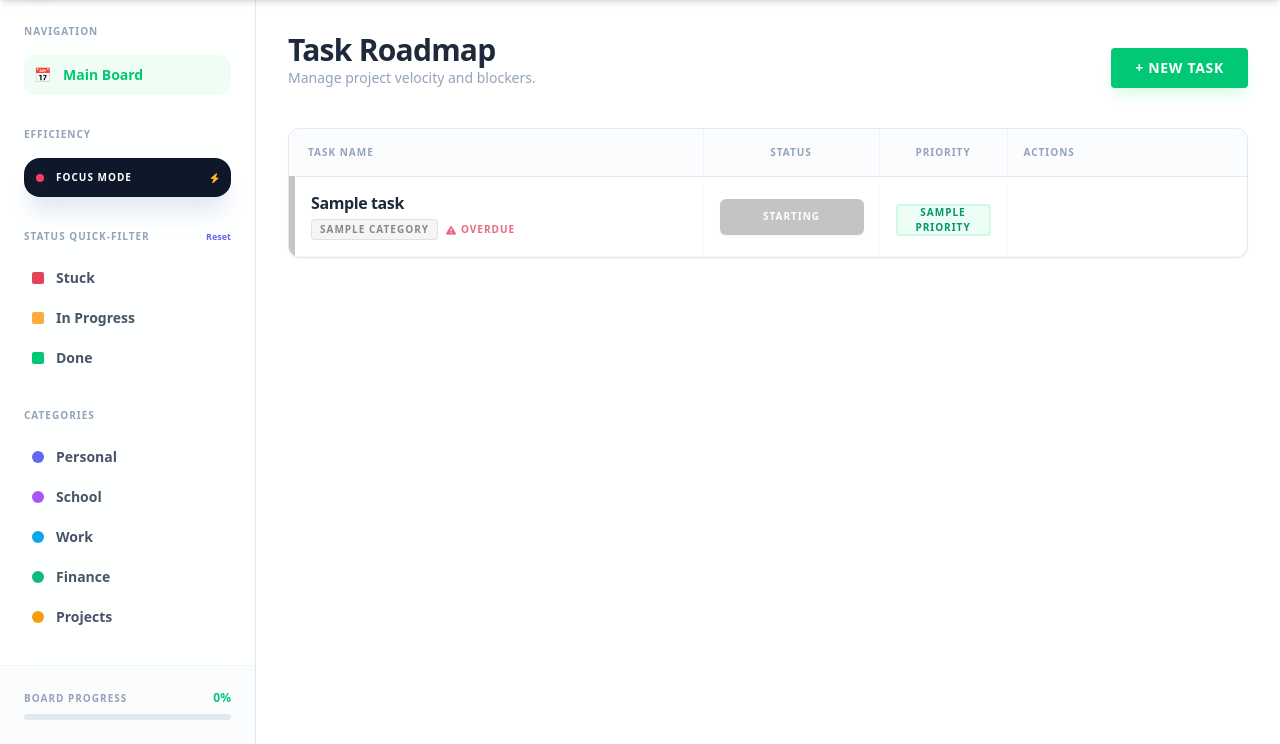
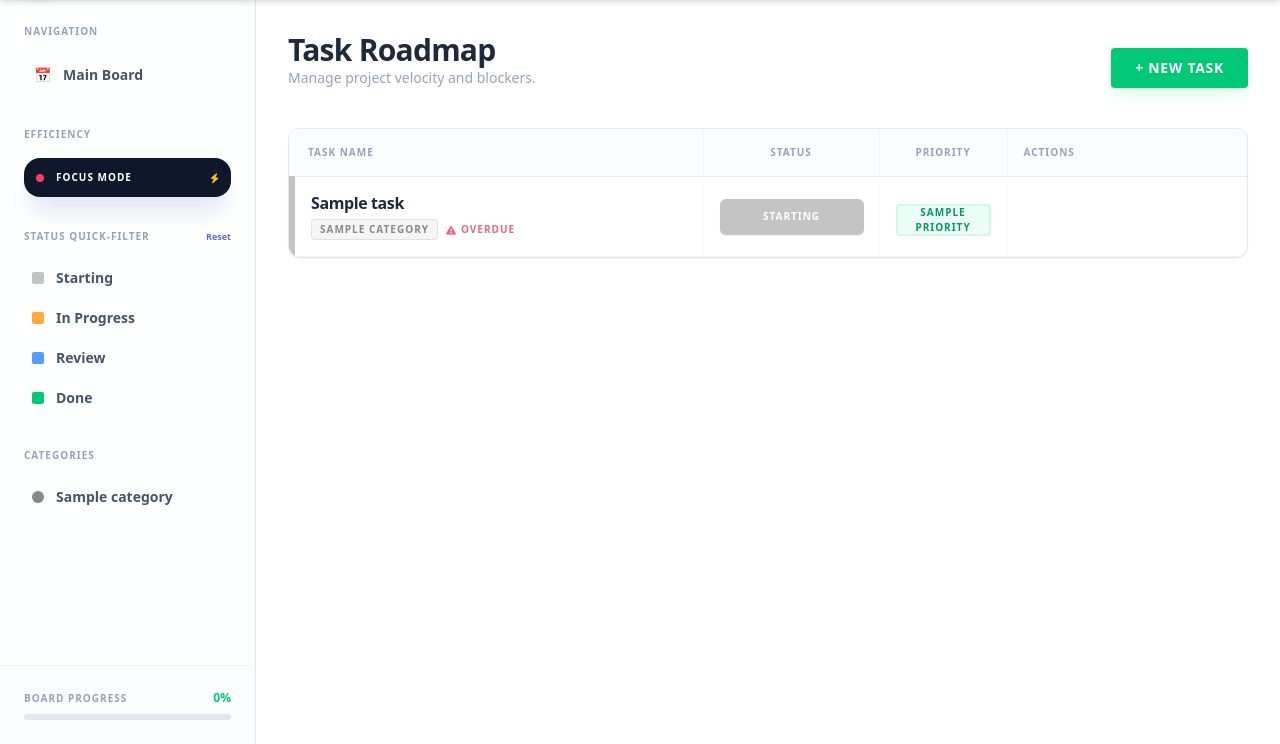
Before and after one commit to NexieMadia23/Hangarin, a Django app: template core/templates/core/dashboard.html in a window 1280 px wide. Shown: the part 56-800 px from the top of the page. Run offline with Django 5.2, Linux system fonts and the light colour scheme; the template is opened without the code that fills it: values that come from a table or form of the project are taken from there, others are empty; tables that the repository leaves empty hold one stand-in row (values such as "Sample post"); some libraries are stand-ins or nearby versions.

Commit message:
Final requieremnets fully implemented

```diff
--- a/config/settings.py
+++ b/config/settings.py
@@ -25,8 +25,8 @@ SECRET_KEY = 'django-insecure-kf(0dlbel&ny#_s0mcjfx7loap9npag(-=aw+=b)l4v-7*@q2&
 # SECURITY WARNING: don't run with debug turned on in production!
 DEBUG = True
 
-ALLOWED_HOSTS = []
-
+ALLOWED_HOSTS = ['Nexy.pythonanywhere.com']
+CSRF_TRUSTED_ORIGINS = ['https://Nexy.pythonanywhere.com']
 
 # Application definition
 
@@ -118,3 +118,4 @@ USE_TZ = True
 # https://docs.djangoproject.com/en/6.0/howto/static-files/
 
 STATIC_URL = 'static/'
+STATIC_ROOT = BASE_DIR / 'staticfiles'
--- a/core/templates/core/dashboard.html
+++ b/core/templates/core/dashboard.html
@@ -1,3 +1,4 @@
+{% load static %}
 <!DOCTYPE html>
 <html lang="en">
 <head>
@@ -12,7 +13,6 @@
         ::-webkit-scrollbar-track { background: #f1f1f1; }
         ::-webkit-scrollbar-thumb { background: #00c875; border-radius: 10px; }
         .monday-glass { background: rgba(255, 255, 255, 0.9); backdrop-filter: blur(12px); }
-        /* Smooth transitions for HTMX content */
         .htmx-added { opacity: 0; }
         .htmx-settling { opacity: 1; transition: opacity 0.2s ease-in; }
     </style>
@@ -50,7 +50,7 @@
                 <p class="text-[10px] font-black text-slate-400 uppercase mb-4 tracking-widest">Navigation</p>
                 <ul class="space-y-1 mb-8">
                     <li>
-                        <a href="{% url 'core:dashboard' %}" class="flex items-center space-x-3 p-2.5 rounded-xl transition bg-green-50 text-[#00c875] font-bold text-sm">
+                        <a href="{% url 'core:dashboard' %}" class="flex items-center space-x-3 p-2.5 rounded-xl transition hover:bg-green-50 text-slate-600 font-bold text-sm">
                             <span>📅</span> <span>Main Board</span>
                         </a>
                     </li>
@@ -79,11 +79,14 @@
                 </div>
 
                 <ul class="space-y-1 text-sm font-bold mb-8">
-                    <li><button hx-get="{% url 'core:dashboard' %}?status=Stuck" hx-target="#task-table-body" class="w-full flex items-center p-2 rounded-lg hover:bg-rose-50 text-slate-600 transition text-left">
-                        <span class="w-3 h-3 rounded-sm bg-[#e2445c] mr-3"></span> Stuck
+                    <li><button hx-get="{% url 'core:dashboard' %}?status=Starting" hx-target="#task-table-body" class="w-full flex items-center p-2 rounded-lg hover:bg-slate-50 text-slate-600 transition text-left">
+                        <span class="w-3 h-3 rounded-sm bg-[#c4c4c4] mr-3"></span> Starting
                     </button></li>
-                    <li><button hx-get="{% url 'core:dashboard' %}?status=Working on it" hx-target="#task-table-body" class="w-full flex items-center p-2 rounded-lg hover:bg-amber-50 text-slate-600 transition text-left">
+                    <li><button hx-get="{% url 'core:dashboard' %}?status=In Progress" hx-target="#task-table-body" class="w-full flex items-center p-2 rounded-lg hover:bg-amber-50 text-slate-600 transition text-left">
                         <span class="w-3 h-3 rounded-sm bg-[#fdab3d] mr-3"></span> In Progress
+                    </button></li>
+                    <li><button hx-get="{% url 'core:dashboard' %}?status=Review" hx-target="#task-table-body" class="w-full flex items-center p-2 rounded-lg hover:bg-blue-50 text-slate-600 transition text-left">
+                        <span class="w-3 h-3 rounded-sm bg-[#579bfc] mr-3"></span> Review
                     </button></li>
                     <li><button hx-get="{% url 'core:dashboard' %}?status=Done" hx-target="#task-table-body" class="w-full flex items-center p-2 rounded-lg hover:bg-green-50 text-slate-600 transition text-left">
                         <span class="w-3 h-3 rounded-sm bg-[#00c875] mr-3"></span> Done
@@ -92,21 +95,18 @@
 
                 <p class="text-[10px] font-black text-slate-400 uppercase mb-4 tracking-widest">Categories</p>
                 <ul class="space-y-1 text-sm font-bold">
-                    <li><button hx-get="{% url 'core:dashboard' %}?category=Personal" hx-target="#task-table-body" class="w-full flex items-center p-2 rounded-lg hover:bg-indigo-50 text-slate-600 transition text-left">
-                        <span class="w-3 h-3 rounded-full bg-indigo-500 mr-3"></span> Personal
-                    </button></li>
-                    <li><button hx-get="{% url 'core:dashboard' %}?category=School" hx-target="#task-table-body" class="w-full flex items-center p-2 rounded-lg hover:bg-purple-50 text-slate-600 transition text-left">
-                        <span class="w-3 h-3 rounded-full bg-purple-500 mr-3"></span> School
-                    </button></li>
-                    <li><button hx-get="{% url 'core:dashboard' %}?category=Work" hx-target="#task-table-body" class="w-full flex items-center p-2 rounded-lg hover:bg-sky-50 text-slate-600 transition text-left">
-                        <span class="w-3 h-3 rounded-full bg-sky-500 mr-3"></span> Work
-                    </button></li>
-                    <li><button hx-get="{% url 'core:dashboard' %}?category=Finance" hx-target="#task-table-body" class="w-full flex items-center p-2 rounded-lg hover:bg-emerald-50 text-slate-600 transition text-left">
-                        <span class="w-3 h-3 rounded-full bg-emerald-500 mr-3"></span> Finance
-                    </button></li>
-                    <li><button hx-get="{% url 'core:dashboard' %}?category=Projects" hx-target="#task-table-body" class="w-full flex items-center p-2 rounded-lg hover:bg-amber-50 text-slate-600 transition text-left">
-                        <span class="w-3 h-3 rounded-full bg-amber-500 mr-3"></span> Projects
-                    </button></li>
+                    {% for cat in categories %}
+                    <li>
+                        <button hx-get="{% url 'core:dashboard' %}?category={{ cat.name }}"
+                                hx-target="#task-table-body"
+                                class="w-full flex items-center p-2 rounded-lg hover:bg-slate-50 text-slate-600 transition text-left group">
+                            <span class="w-3 h-3 rounded-full mr-3 shrink-0 shadow-sm" style="background-color: {{ cat.color }};"></span>
+                            <span class="truncate">{{ cat.name }}</span>
+                        </button>
+                    </li>
+                    {% empty %}
+                    <li class="text-[10px] text-slate-400 p-2 italic">No categories added yet.</li>
+                    {% endfor %}
                 </ul>
             </div>
 
@@ -192,7 +192,6 @@
             htmx.ajax('GET', '{% url "core:dashboard" %}', {target:'#progress-container', select:'#progress-container'});
         });
 
-        // Close on Escape or click-outside
         document.addEventListener('keydown', (e) => { if (e.key === 'Escape') closeModal(); });
         modal.addEventListener('click', (e) => { if (e.target === modal) closeModal(); });
     </script>
```
Also changed, not shown: core/views.py (+12 -7 lines), core/migrations/0007_alter_category_id_alter_note_id_alter_priority_id_and_more.py (added).
